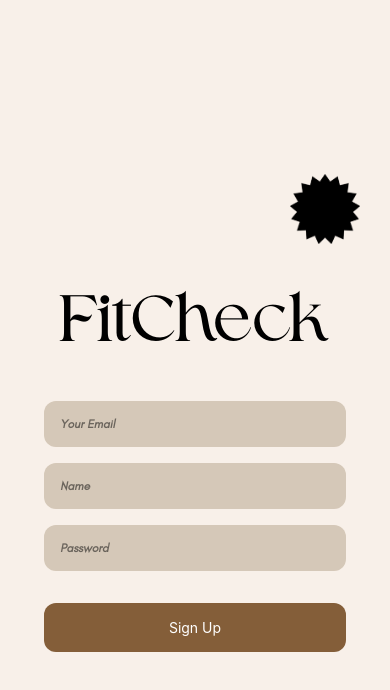
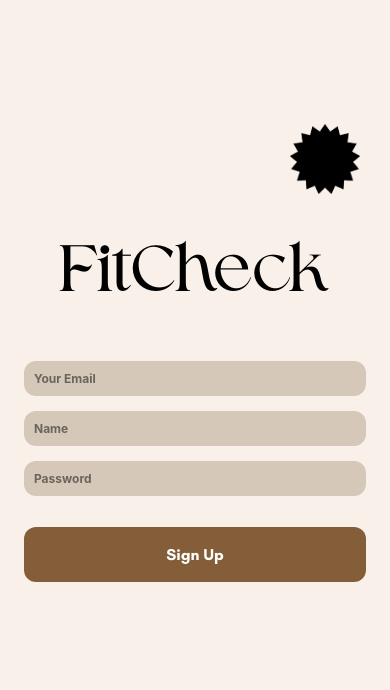
Before and after one commit to Saif-EldinHatem/FitCheck-Frontend, a React Native app: screen / in a window 390 px wide. Shown: the top 690 px of the page. Built offline with nearby package versions, Linux system fonts and the light colour scheme.

Commit message:
added animation

```diff
--- /dev/null
+++ b/babel.config.js
@@ -0,0 +1,7 @@
+module.exports = function (api) {
+  api.cache(true);
+  return {
+    presets: ["babel-preset-expo"],
+    plugins: ["react-native-reanimated/plugin"],
+  };
+};
--- a/components/PrimaryButton.js
+++ b/components/PrimaryButton.js
@@ -1,18 +1,22 @@
 import { StyleSheet, View, Text, Pressable } from "react-native";
 import { Platform } from "react-native";
+import Animated, { FadeInUp } from "react-native-reanimated";
 
 import colors from "../assets/colors/colors";
 
 function PrimaryButton({ children }) {
   return (
-    <View style={styles.buttonContainer}>
+    <Animated.View
+      entering={FadeInUp.delay(600).duration(1000).springify()}
+      style={styles.buttonContainer}
+    >
       <Pressable
         style={styles.button}
         android_ripple={{ color: "rgba(0,0,0,0,1)" }}
       >
         <Text style={styles.buttonTitle}>{children}</Text>
       </Pressable>
-    </View>
+    </Animated.View>
   );
 }
 
@@ -30,7 +34,11 @@ const styles = StyleSheet.create({
     alignItems: "center",
   },
   buttonTitle: {
+    fontFamily: "glacial-bold",
+    fontSize: 16,
     color: "white",
+    padding: 2,
+    // fontWeight: "700",
   },
 });
 
--- a/components/SignupForm.js
+++ b/components/SignupForm.js
@@ -1,4 +1,5 @@
 import { StyleSheet, View, TextInput, Text } from "react-native";
+import Animated, { FadeInUp } from "react-native-reanimated";
 
 import colors from "../assets/colors/colors";
 import PrimaryButton from "./PrimaryButton";
@@ -8,25 +9,45 @@ function SignupForm() {
     <View style={styles.signupForm}>
       {/* title Area */}
       <View style={styles.titleArea}>
-        <Text style={styles.title}>FitCheck</Text>
+        <Animated.Text
+          entering={FadeInUp.duration(1000).springify()}
+          style={styles.title}
+        >
+          FitCheck
+        </Animated.Text>
       </View>
       <View style={styles.inputArea}>
+        <Animated.View
+          entering={FadeInUp.duration(1000).springify()}
+          style={styles.inputContainer}
+        >
           <TextInput
             placeholder="Your Email"
             placeholderTextColor={"rgba(0, 0, 0, 0.5)"}
-          style={styles.input}
+            style={styles.inputField}
           />
+        </Animated.View>
+        <Animated.View
+          entering={FadeInUp.delay(200).duration(1000).springify()}
+          style={styles.inputContainer}
+        >
           <TextInput
             placeholder="Name"
             placeholderTextColor={"rgba(0, 0, 0, 0.5)"}
-          style={styles.input}
+            style={styles.inputField}
           />
+        </Animated.View>
+        <Animated.View
+          entering={FadeInUp.delay(400).duration(1000).springify()}
+          style={styles.inputContainer}
+        >
           <TextInput
             placeholder="Password"
             placeholderTextColor={"rgba(0, 0, 0, 0.5)"}
-          style={styles.input}
+            style={styles.inputField}
             secureTextEntry
           />
+        </Animated.View>
         {/* Button */}
         <PrimaryButton>Sign Up</PrimaryButton>
       </View>
@@ -52,22 +73,24 @@ const styles = StyleSheet.create({
   inputArea: {
     flex: 4,
     width: "100%",
-    paddingHorizontal: 40,
+    paddingHorizontal: 20,
   },
-  input: {
-    fontFamily: "glacial-italic",
-    fontWeight: "700",
-    fontSize: 12,
-    color: "black",
+  inputContainer: {
     backgroundColor: "#D5C8B8",
     borderRadius: 12,
-    padding: 16,
-    marginBottom: 16,
-    elevation: 6,
+    padding: 10,
+    marginBottom: 15,
+    elevation: 5,
     // borderWidth: 1,
     // borderBottomColor: "#746d67",
     // borderStyle: "dashed",
   },
+  inputField: {
+    // fontFamily: "glacial",
+    fontWeight: "700",
+    fontSize: 12,
+    color: "black",
+  },
 });
 
 export default SignupForm;
--- a/package.json
+++ b/package.json
@@ -12,7 +12,8 @@
     "expo": "~52.0.31",
     "expo-status-bar": "~2.0.1",
     "react": "18.3.1",
-    "react-native": "0.76.7"
+    "react-native": "0.76.7",
+    "react-native-reanimated": "~3.16.1"
   },
   "devDependencies": {
     "@babel/core": "^7.20.0"
--- a/screens/SignupScreen.js
+++ b/screens/SignupScreen.js
@@ -1,4 +1,5 @@
-import { StyleSheet, View, Image} from "react-native";
+import { StyleSheet, View, Image } from "react-native";
+import Animated, { FadeInUp } from "react-native-reanimated";
 
 import colors from "../assets/colors/colors";
 import SignupForm from "../components/SignupForm";
@@ -8,7 +9,8 @@ function SignupScreen() {
     <View style={styles.screen}>
       {/* star Area */}
       <View style={styles.starArea}>
-          <Image
+        <Animated.Image
+          entering={FadeInUp.delay(200).duration(1000).springify()}
           source={require("../assets/images/Picture1.png")}
           style={styles.star}
         />
@@ -24,16 +26,14 @@ const styles = StyleSheet.create({
   screen: {
     flex: 1,
     backgroundColor: colors.main,
-    justifyContent: "center",
-    alignItems: "center",
-    padding: 4,
+    padding: 4, // <=== check if you really need this later
   },
   starArea: {
-    flex: 4,
+    flex: 3,
     width: "100%",
     justifyContent: "flex-end",
     alignItems: "center",
-    paddingBottom: 12,
+    paddingBottom: 12, // <=== also check if you really need this one here
   },
   star: {
     width: 70,
```
Also changed, not shown: metro.config.js (added, +11 -0 lines), 1 other file (tests, documents, lock files or other folders). Lines whose indentation alone changed are shown as unchanged.
